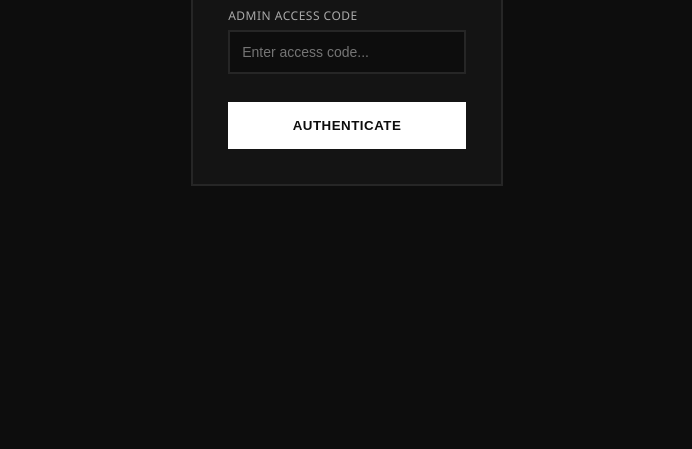
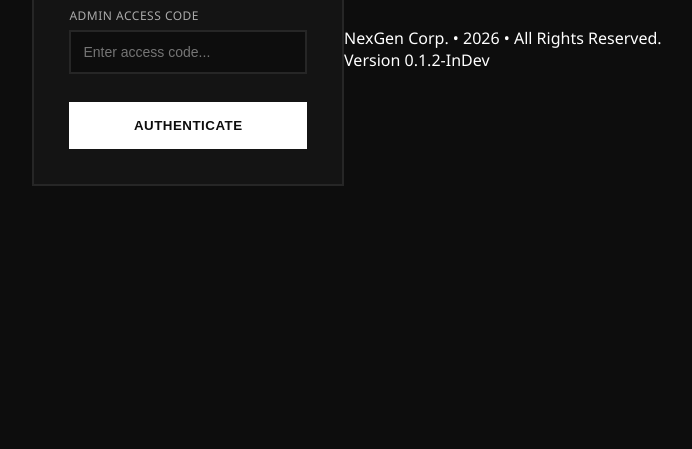
Before and after one commit to NexGenCorporation/nexmailadmin, a plain HTML site: page index.html in a window 1280 px wide. Shown: the part 351-800 px from the top of the page, without its empty margins (293-985 px from the left). Drawn offline with Linux system fonts and the light colour scheme.

Commit message:
Add footer with company info and version number

```diff
--- a/index.html
+++ b/index.html
@@ -282,6 +282,16 @@
             }
         }
     </script>
+    <footer>
+        <div class="footer-container">
+            <div class="footer-left">
+                <span>NexGen Corp.</span> • 2026 • All Rights Reserved.
+            </div>
+            <div class="footer-right">
+                Version 0.1.2-InDev
+            </div>
+        </div>
+    </footer>
 
 </body>
 </html>
```
